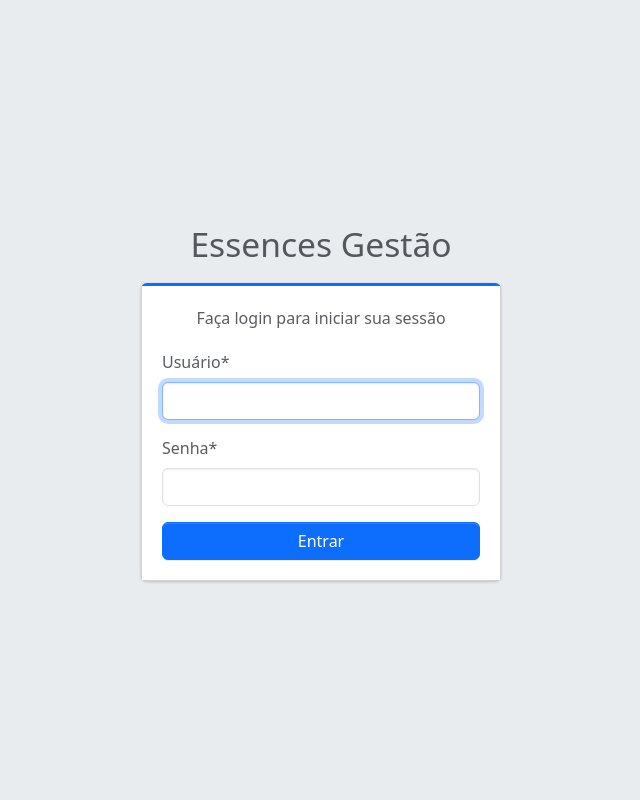
After one commit to ropecual/PIUNivesp3, a Django app: page /contas/login/ in a window 1280 px wide. The commit adds this page. Shown: the whole page, without its empty margins (319-959 px from the left). Run offline with Django 5.2, Linux system fonts and the light colour scheme; some libraries are stand-ins or nearby versions.

Commit message:
adicionando camada de login/logout

```diff
--- a/core/settings.py
+++ b/core/settings.py
@@ -123,3 +123,8 @@ STATICFILES_DIRS = [
 CRISPY_ALLOWED_TEMPLATE_PACKS = "bootstrap5"
 
 CRISPY_TEMPLATE_PACK = "bootstrap5"
+
+
+LOGIN_URL = 'login'
+LOGIN_REDIRECT_URL = 'dashboard'
+LOGOUT_REDIRECT_URL = 'login'
--- a/core/urls.py
+++ b/core/urls.py
@@ -20,4 +20,6 @@ from django.urls import path, include
 urlpatterns = [
 	path('admin/', admin.site.urls),
 	path('gestao/', include('gestao.urls')),
+
+	path('contas/', include('django.contrib.auth.urls')),
 ]
--- /dev/null
+++ b/templates/registration/login.html
@@ -0,0 +1,45 @@
+{% load static %}
+{% load crispy_forms_tags %}
+<!DOCTYPE html>
+<html lang="pt-br">
+<head>
+    <meta charset="utf-8">
+    <meta name="viewport" content="width=device-width, initial-scale=1">
+    <title>Login | Essences Gestão</title>
+    <link rel="stylesheet" href="{% static 'adminlte/dist/css/adminlte.min.css' %}">
+    <link rel="stylesheet" href="https://cdnjs.cloudflare.com/ajax/libs/font-awesome/6.4.2/css/all.min.css">
+</head>
+<body class="login-page bg-body-secondary">
+    <div class="login-box">
+        <div class="login-logo">
+            <a href="#"><b>Essences</b> Gestão</a>
+        </div>
+
+        <div class="card card-outline card-primary">
+            <div class="card-body login-card-body">
+                <p class="login-box-msg">Faça login para iniciar sua sessão</p>
+
+                {% if form.errors %}
+                    <div class="alert alert-danger text-center" role="alert">
+                        Usuário ou senha inválidos. Tente novamente.
+                    </div>
+                {% endif %}
+
+                <form method="post">
+                    {% csrf_token %}
+                    {{ form|crispy }}
+
+                    <div class="row mt-3">
+                        <div class="col-12">
+                            <button type="submit" class="btn btn-primary w-100">Entrar</button>
+                        </div>
+                    </div>
+                </form>
+            </div>
+        </div>
+    </div>
+
+    <script src="{% static 'adminlte/dist/js/adminlte.min.js' %}"></script>
+    <script src="https://cdn.jsdelivr.net/npm/bootstrap@5.3.2/dist/js/bootstrap.bundle.min.js"></script>
+</body>
+</html>
```
Also changed, not shown: gestao/views.py (+14 -13 lines), templates/base.html (+9 -0 lines).
